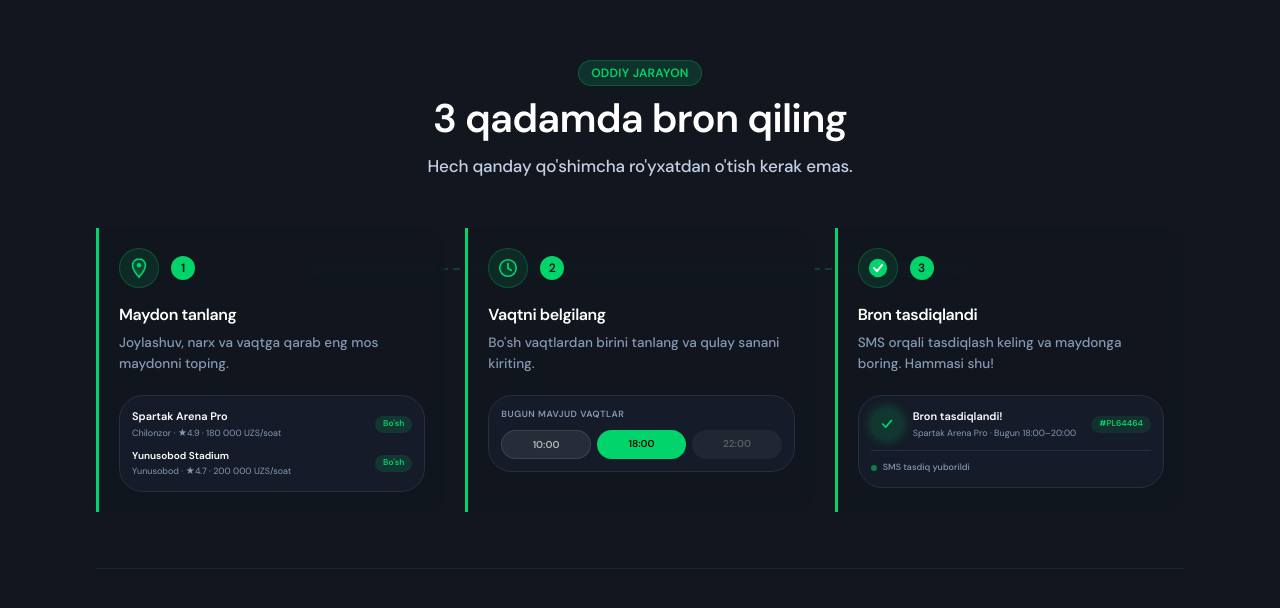
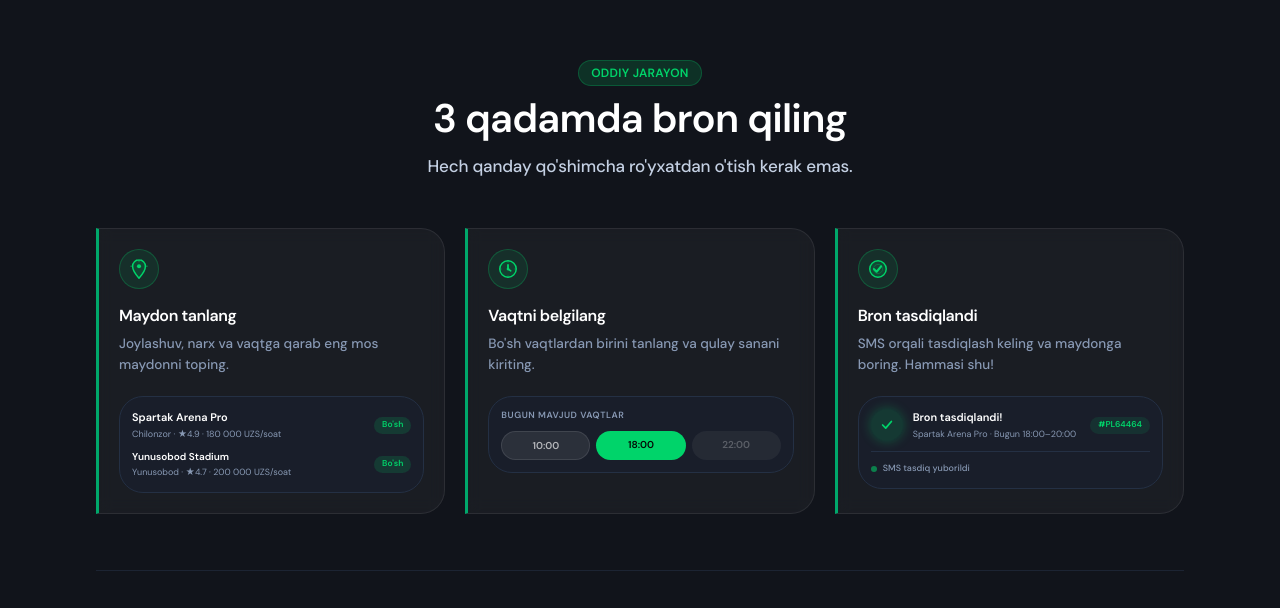
Before and after one commit to olmosbek856/maydonify-website1, a Next.js app: page / in a window 1280 px wide. Shown: the part 852-1460 px from the top of the page. Built offline with nearby package versions, Linux system fonts and the light colour scheme.

Commit message:
qanday ishlaydi page

```diff
--- a/src/components/home/HowItWorks.tsx
+++ b/src/components/home/HowItWorks.tsx
@@ -11,39 +11,33 @@ import { useScrollReveal } from "@/hooks/useScrollReveal";
 // ── Icons ─────────────────────────────────────────────────────────────────────
 function MapPinIcon() {
   return (
-    <svg width="22" height="22" viewBox="0 0 24 24" fill="none" aria-hidden="true">
-      <path
-        d="M12 2C8.13 2 5 5.13 5 9c0 5.25 7 13 7 13s7-7.75 7-13c0-3.87-3.13-7-7-7z"
-        fill="currentColor"
-        fillOpacity="0.2"
-        stroke="currentColor"
-        strokeWidth="1.8"
-      />
-      <circle cx="12" cy="9" r="2.5" fill="currentColor" />
+    <svg width="22" height="22" viewBox="0 0 24 24" fill="none">
+      <path d="M12 2C8.13 2 5 5.13 5 9c0 5.25 7 13 7 13s7-7.75 7-13c0-3.87-3.13-7-7-7z"
+        fill="currentColor" fillOpacity="0.15" stroke="currentColor" strokeWidth="1.6" strokeLinejoin="round"/>
+      <circle cx="12" cy="9" r="2.2" fill="currentColor"/>
+      <path d="M12 2v2M5 9H3M21 9h-2" stroke="currentColor" strokeWidth="1.4" strokeLinecap="round" opacity="0.4"/>
     </svg>
   );
 }
 
 function ClockIcon() {
   return (
-    <svg width="22" height="22" viewBox="0 0 24 24" fill="none" aria-hidden="true">
-      <circle cx="12" cy="12" r="9" fill="currentColor" fillOpacity="0.12" stroke="currentColor" strokeWidth="1.8" />
-      <path d="M12 7v5.5l3.5 2" stroke="currentColor" strokeWidth="2" strokeLinecap="round" strokeLinejoin="round" />
+    <svg width="22" height="22" viewBox="0 0 24 24" fill="none">
+      <circle cx="12" cy="12" r="9" fill="currentColor" fillOpacity="0.1" stroke="currentColor" strokeWidth="1.6"/>
+      <circle cx="12" cy="12" r="1.5" fill="currentColor"/>
+      <path d="M12 7.5V12" stroke="currentColor" strokeWidth="2" strokeLinecap="round"/>
+      <path d="M12 12l3 2" stroke="currentColor" strokeWidth="1.8" strokeLinecap="round"/>
+      <path d="M12 3v1.5M12 19.5V21M3 12h1.5M19.5 12H21" stroke="currentColor" strokeWidth="1.4" strokeLinecap="round" opacity="0.35"/>
     </svg>
   );
 }
 
 function CheckCircleIcon() {
   return (
-    <svg width="22" height="22" viewBox="0 0 24 24" fill="none" aria-hidden="true">
-      <circle cx="12" cy="12" r="10" fill="currentColor" />
-      <path
-        d="M7.5 12l3.5 3.5 5.5-7"
-        stroke="white"
-        strokeWidth="2.2"
-        strokeLinecap="round"
-        strokeLinejoin="round"
-      />
+    <svg width="22" height="22" viewBox="0 0 24 24" fill="none">
+      <circle cx="12" cy="12" r="9" fill="currentColor" fillOpacity="0.15" stroke="currentColor" strokeWidth="1.6"/>
+      <path d="M7.5 12l3 3 5-6" stroke="currentColor" strokeWidth="2.2" strokeLinecap="round" strokeLinejoin="round"/>
+      <circle cx="12" cy="12" r="5" stroke="currentColor" strokeWidth="1" strokeOpacity="0.3"/>
     </svg>
   );
 }
@@ -160,7 +154,7 @@ interface StatItemProps {
 function StatItem({ target, suffix, label, decimals = 0, index = 0 }: StatItemProps) {
   const [display, setDisplay] = useState(0);
   const ref = useRef<HTMLDivElement>(null);
-  const inView = useInView(ref, { once: true, margin: "-40px" });
+  const inView = useInView(ref, { once: true, amount: 0.3 });
 
   useEffect(() => {
     if (!inView) return;
@@ -179,7 +173,7 @@ function StatItem({ target, suffix, label, decimals = 0, index = 0 }: StatItemPr
       ref={ref}
       initial={{ opacity: 0, y: 18 }}
       whileInView={{ opacity: 1, y: 0 }}
-      viewport={{ once: true, margin: "-40px" }}
+      viewport={{ once: true, amount: 0.3 }}
       transition={{ duration: 0.45, delay: index * 0.1, ease: [0.22, 1, 0.36, 1] }}
       className="flex flex-col items-center gap-1.5"
     >
@@ -214,7 +208,7 @@ export default function HowItWorks() {
   ];
 
   return (
-    <SectionWrapper id="how-it-works" theme="darker">
+    <SectionWrapper id="how-it-works" theme="darker" style={{ background: "rgba(255,255,255,0.02)" }}>
       {/* ── Header ─────────────────────────────────────────────────────────── */}
       <div ref={headerRef} className="text-center mb-12">
         <Badge className="mb-2 reveal">{t.howItWorks.badge}</Badge>
@@ -228,27 +222,7 @@ export default function HowItWorks() {
 
       {/* ── Steps grid ─────────────────────────────────────────────────────── */}
       <div className="relative">
-        {/* Desktop: dashed horizontal connector line aligned with icon centers (top-10 = 40px) */}
-        <div
-          aria-hidden="true"
-          className="hidden md:block absolute top-10 pointer-events-none"
-          style={{ left: "calc(16.67% + 32px)", right: "calc(16.67% + 32px)" }}
-        >
-          <svg width="100%" height="2" preserveAspectRatio="none">
-            <line
-              x1="0%"
-              y1="1"
-              x2="100%"
-              y2="1"
-              stroke="#00A86B"
-              strokeOpacity="0.38"
-              strokeWidth="1.5"
-              strokeDasharray="7 5"
-            />
-          </svg>
-        </div>
-
-        <div className="grid grid-cols-1 md:grid-cols-3 gap-5">
+<div className="grid grid-cols-1 md:grid-cols-3 gap-5">
           {steps.map((step, i) => {
             const Icon = STEP_ICONS[i];
             return (
@@ -259,15 +233,13 @@ export default function HowItWorks() {
                   whileInView={{ opacity: 1, y: 0 }}
                   viewport={{ once: true, margin: "-60px" }}
                   transition={{ duration: 0.52, delay: i * 0.18, ease: [0.22, 1, 0.36, 1] }}
-                  className="flex flex-col flex-1 border-l-[3px] border-brand-green bg-dark-800/60 backdrop-blur-sm rounded-r-xl p-5"
+                  className="flex flex-col flex-1 border-l-[3px] border-brand-green backdrop-blur-sm rounded-r-xl p-5"
+                  style={{ background: "rgba(255,255,255,0.04)", border: "1px solid rgba(255,255,255,0.08)", borderLeft: "3px solid #00A86B" }}
                 >
                   {/* Icon + step number — icon center at ~40px from card top (p-5 + h-10/2) */}
                   <div className="flex items-center gap-3 mb-4">
                     <div className="w-10 h-10 rounded-xl bg-brand-green/10 border border-brand-green/25 flex items-center justify-center text-brand-green flex-shrink-0">
                       <Icon />
-                    </div>
-                    <div className="w-6 h-6 rounded-full bg-brand-green text-dark-900 text-[12px] font-black flex items-center justify-center flex-shrink-0 z-10">
-                      {i + 1}
                     </div>
                   </div>
 
@@ -283,26 +255,6 @@ export default function HowItWorks() {
                   {STEP_PREVIEWS[i]}
                 </motion.article>
 
-                {/* Mobile: vertical dashed connector between cards */}
-                {i < steps.length - 1 && (
-                  <div
-                    aria-hidden="true"
-                    className="md:hidden flex justify-start pl-[26px] py-0.5"
-                  >
-                    <svg width="2" height="32" viewBox="0 0 2 32">
-                      <line
-                        x1="1"
-                        y1="0"
-                        x2="1"
-                        y2="32"
-                        stroke="#00A86B"
-                        strokeOpacity="0.45"
-                        strokeWidth="1.5"
-                        strokeDasharray="5 3"
-                      />
-                    </svg>
-                  </div>
-                )}
               </div>
             );
           })}
--- a/src/components/ui/SectionWrapper.tsx
+++ b/src/components/ui/SectionWrapper.tsx
@@ -5,6 +5,7 @@ interface SectionWrapperProps {
   className?: string;
   id?: string;
   theme?: "dark" | "light" | "darker";
+  style?: React.CSSProperties;
 }
 
 export default function SectionWrapper({
@@ -12,10 +13,12 @@ export default function SectionWrapper({
   className,
   id,
   theme = "dark",
+  style,
 }: SectionWrapperProps) {
   return (
     <section
       id={id}
+      style={style}
       className={cn(
         "w-full",
         theme === "dark" && "bg-dark-900",
```
